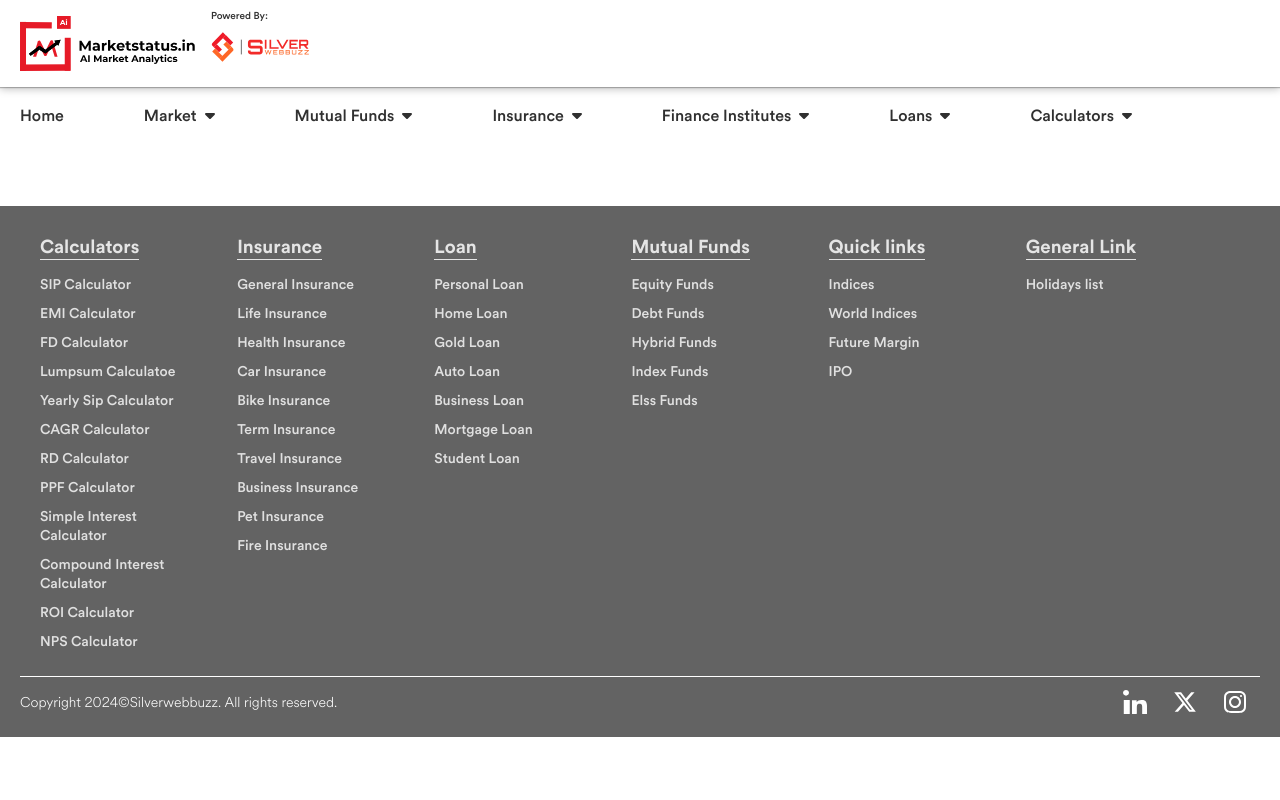
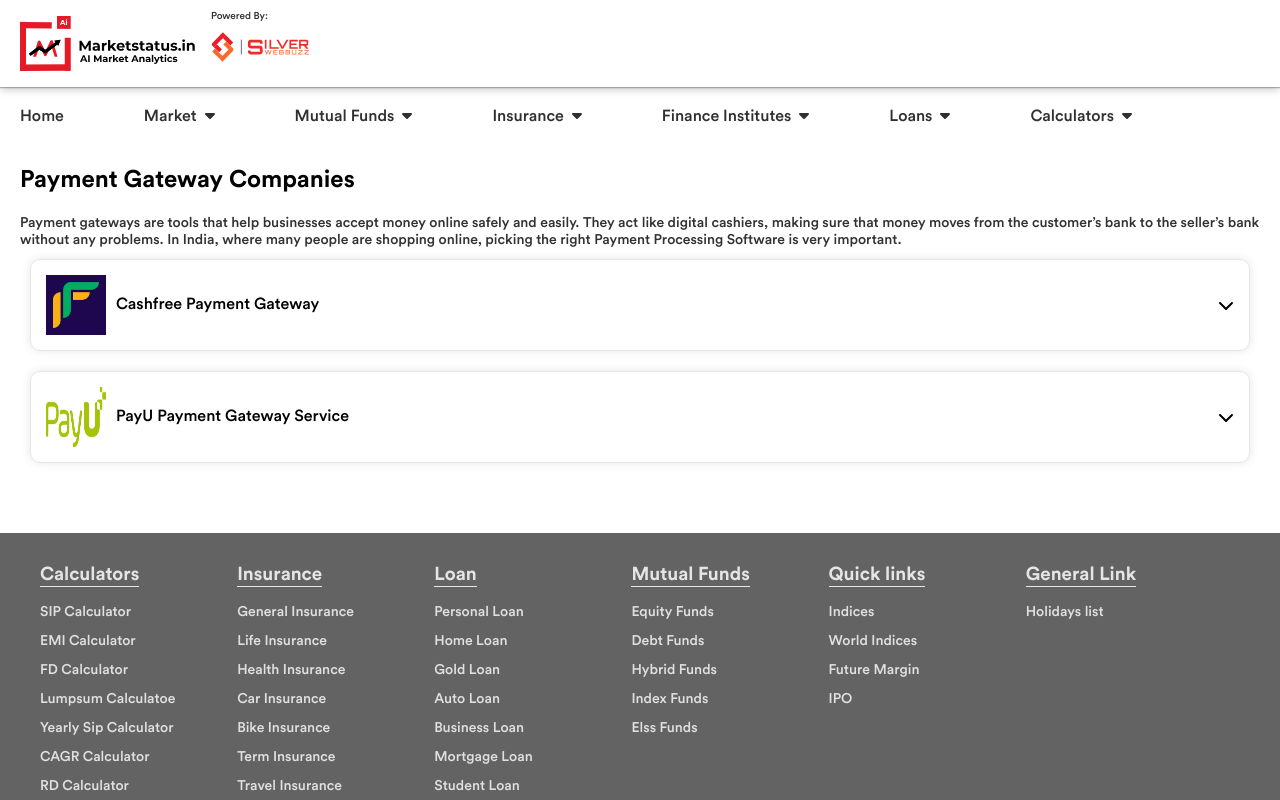
Before and after one commit to silverwebbuzz/marketstatus_clone, a React (Create React App) app: page /finance-companies/payment-gateways in a window 1280 px wide. Shown: the top 800 px of the page. Built offline with nearby package versions, Linux system fonts and the light colour scheme.

Commit message:
paymentGateway add

```diff
--- a/src/App.js
+++ b/src/App.js
@@ -64,6 +64,7 @@
 import Political_news from './components/News/Political_news';
 import World_news from './components/News/World_news';
 import Insurance_companies from './components/FinanceCompanies/Insurance_companies';
+import PaymentGateways from './components/FinanceCompanies/Payment_gateways';
 
 const usePageTracking = () => {
   const location = useLocation();
@@ -150,6 +151,10 @@
           path="/finance-companies/micro-finance-companies"
           element={<Micro_Finance_companies />}
         />
+        <Route
+          path="/finance-companies/payment-gateways"
+          element={<PaymentGateways />}
+        />
         <Route path="/market/cryptocurrency" element={<Crypto_currency />} />
         <Route path="/market/forex" element={<Forex />} />
         <Route path="/mutual-funds/equity-fund" element={<Equity />} />
--- a/src/style/Finance_companies/Insurance_companies.css
+++ b/src/style/Finance_companies/Insurance_companies.css
@@ -85,6 +85,7 @@
   }
   .gateway-logo {
     width: 60px;
+    height: 60px;
   }
   .td-left {
     text-align: left !important;
```
Also changed, not shown: src/assets/CASHFREE.png (added), src/assets/PAYU.png (added).
